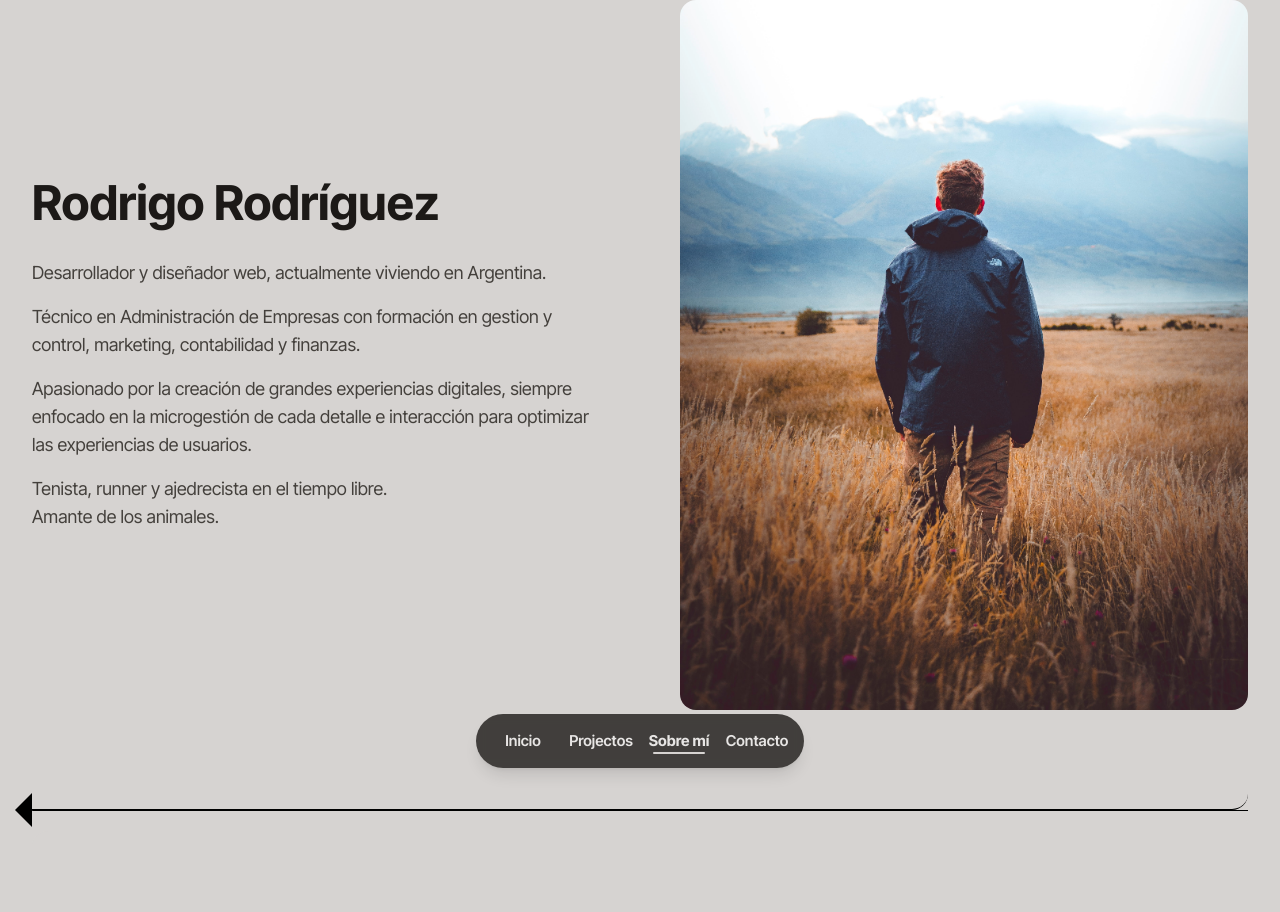
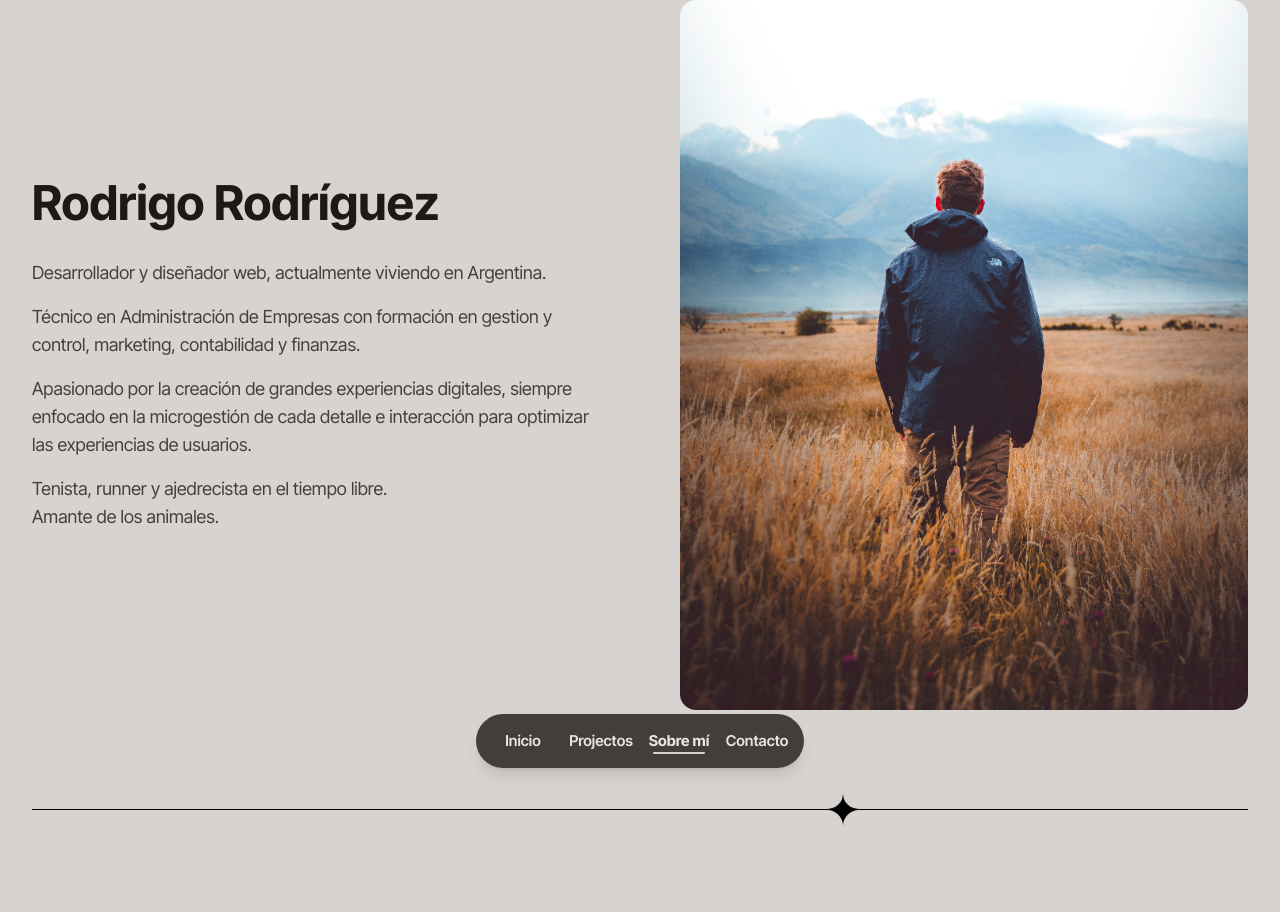
Before and after one commit to RdrBux/portfolio, a React (Create React App) app: page /about in a window 1280 px wide. Shown: the top 912 px of the page. Built offline with nearby package versions, Linux system fonts and the light colour scheme; a web font is replaced by a local one.

Commit message:
Fix style not applying on separator

```diff
--- a/src/components/Separator.jsx
+++ b/src/components/Separator.jsx
@@ -2,9 +2,10 @@ export default function Separator({ starLocation = 2 }) {
   return (
     <div
       role="separator"
-      className={`z-10 grid grid-cols-[${starLocation}fr,1fr]`}
+      className="z-10"
+      style={{ display: 'grid', gridTemplateColumns: `${starLocation}fr 1fr` }}
     >
-      <div className="h-5 rounded-br-2xl border-b border-black bg-stone-300"></div>
+      <div className="h-5 grid-cols-1 rounded-br-2xl border-b border-black bg-stone-300"></div>
       <div className="relative rounded-bl-2xl border-b border-black bg-stone-300 before:absolute before:-bottom-3 before:-left-3 before:-z-10 before:h-6 before:w-6 before:rotate-45 before:bg-black">
         {/* <div className="before:absolute before:-bottom-4 before:-left-4 before:z-0 before:h-8 before:w-8 before:rotate-45 before:bg-black"></div> */}
       </div>
--- a/src/components/TransitionElement.jsx
+++ b/src/components/TransitionElement.jsx
@@ -7,13 +7,13 @@ export default function TransitionElement(props) {
       <motion.div
         animate={{
           scaleY: 0,
-          transition: { ease: 'easeInOut', duration: 0.5 },
+          transition: { ease: 'easeOut', duration: 0.5 },
           /* transition: { duration: 0.3, ease: 'easeOut', delay: 0.3 }, */
         }}
         exit={{
           scaleY: 1,
           transformOrigin: 'bottom',
-          transition: { ease: 'easeInOut', duration: 0.5 },
+          transition: { ease: 'easeIn', duration: 0.5 },
         }}
         className="fixed top-0 z-40 flex h-screen w-screen origin-top flex-col items-center justify-center overflow-hidden bg-emerald-900 text-7xl text-stone-300"
       ></motion.div>
--- a/src/routes/home.jsx
+++ b/src/routes/home.jsx
@@ -4,12 +4,8 @@ import TransitionElement from '../components/TransitionElement';
 export default function Home() {
   return (
     <TransitionElement>
-      <div className="h-screen w-full origin-top overflow-hidden">
-        {/* <div className="absolute">
-          <img className="h-screen w-screen opacity-50" src={bgCircle} alt="" />
-        </div> */}
-        <div className="absolute flex h-full flex-col items-center justify-center font-cabinet text-[14vw] font-extrabold leading-[14vw]">
-          <div className="flex flex-col items-center gap-4">
+      <div className="h-screen w-full overflow-hidden">
+        <div className="absolute flex h-full flex-col items-center justify-center gap-4 font-cabinet text-[14vw] font-extrabold leading-[14vw]">
           <motion.div className="flex w-screen items-end justify-center overflow-hidden">
             <motion.div
               initial={{ y: '100%' }}
@@ -17,7 +13,7 @@ export default function Home() {
                 y: 0,
                 x: '-100vw',
                 transition: {
-                    y: { duration: 0.5, ease: 'easeOut', delay: 0.2 },
+                  y: { duration: 0.5, ease: 'easeOut', delay: 0.1 },
                   x: { duration: 2, delay: 1 },
                 },
               }}
@@ -33,7 +29,7 @@ export default function Home() {
                 y: 0,
                 x: '100vw',
                 transition: {
-                    y: { duration: 0.5, ease: 'easeOut', delay: 0.2 },
+                  y: { duration: 0.5, ease: 'easeOut', delay: 0.1 },
                   x: { duration: 2, delay: 1 },
                 },
               }}
@@ -42,7 +38,6 @@ export default function Home() {
               RODRÍGUEZ
             </motion.div>
           </motion.div>
-          </div>
         </div>
         <div className="container relative flex h-full flex-col justify-between gap-10 font-cabinet">
           <motion.div
```
Lines whose indentation alone changed are shown as unchanged.
